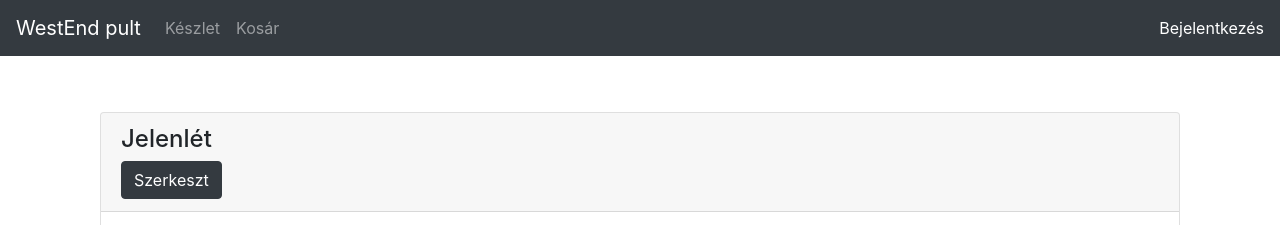
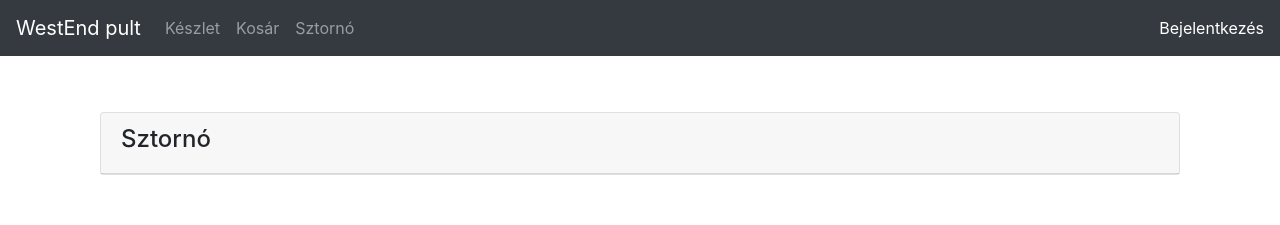
Before and after one commit to bfarkasbence/we-stock-handler-frontend, a React (Create React App) app: page /storno in a window 1280 px wide. Shown: the top 225 px of the page. Built offline with nearby package versions, Linux system fonts and the light colour scheme; no server answers.

Commit message:
add storno page

```diff
--- a/src/App.js
+++ b/src/App.js
@@ -9,6 +9,7 @@ import AddProductPage from './components/pages/addProduct';
 import CartPage from './components/pages/cart';
 import AttendancePage from './components/pages/attendance';
 import HomePage from './components/pages/home';
+import StornoPage from './components/pages/storno';
 
 function App() {
     return (
@@ -23,6 +24,7 @@ function App() {
                     <Route path="/add-product" component={AddProductPage}/>
                     <Route path="/cart" component={CartPage}/>
                     <Route path="/attendance" component={AttendancePage}/>
+                    <Route path="/storno" component={StornoPage}/>
                     <Route path="/" component={HomePage}/>
                 </Switch>
             </BrowserRouter>
--- a/src/components/navbar/navbar.jsx
+++ b/src/components/navbar/navbar.jsx
@@ -20,6 +20,9 @@ function Navbar() {
                     <li className="nav-item">
                         <a className="nav-link" href="/cart">Kosár</a>
                     </li>
+                    <li className="nav-item">
+                        <a className="nav-link" href="/storno">Sztornó</a>
+                    </li>
                 </ul>
                 <span className="navbar-text">
                 <a href="/login">Bejelentkezés</a>
--- /dev/null
+++ b/src/components/pages/storno.jsx
@@ -0,0 +1,21 @@
+import React, {useState} from "react";
+import 'font-awesome/css/font-awesome.min.css';
+import 'bootstrap/dist/css/bootstrap.css';
+import { useEffect } from "react";
+import Axios from "axios";
+
+function StornoPage(props) {
+
+
+    return(
+        <div className="container" style={{marginLeft: "auto", marginRight: "auto", marginTop: "5%", width: "128 rem"}}>
+            <div className="card">
+                <div className="card-header">
+                    <h4>Sztornó</h4>
+                </div>
+            </div>
+        </div>
+    );
+}
+
+export default StornoPage;
```
